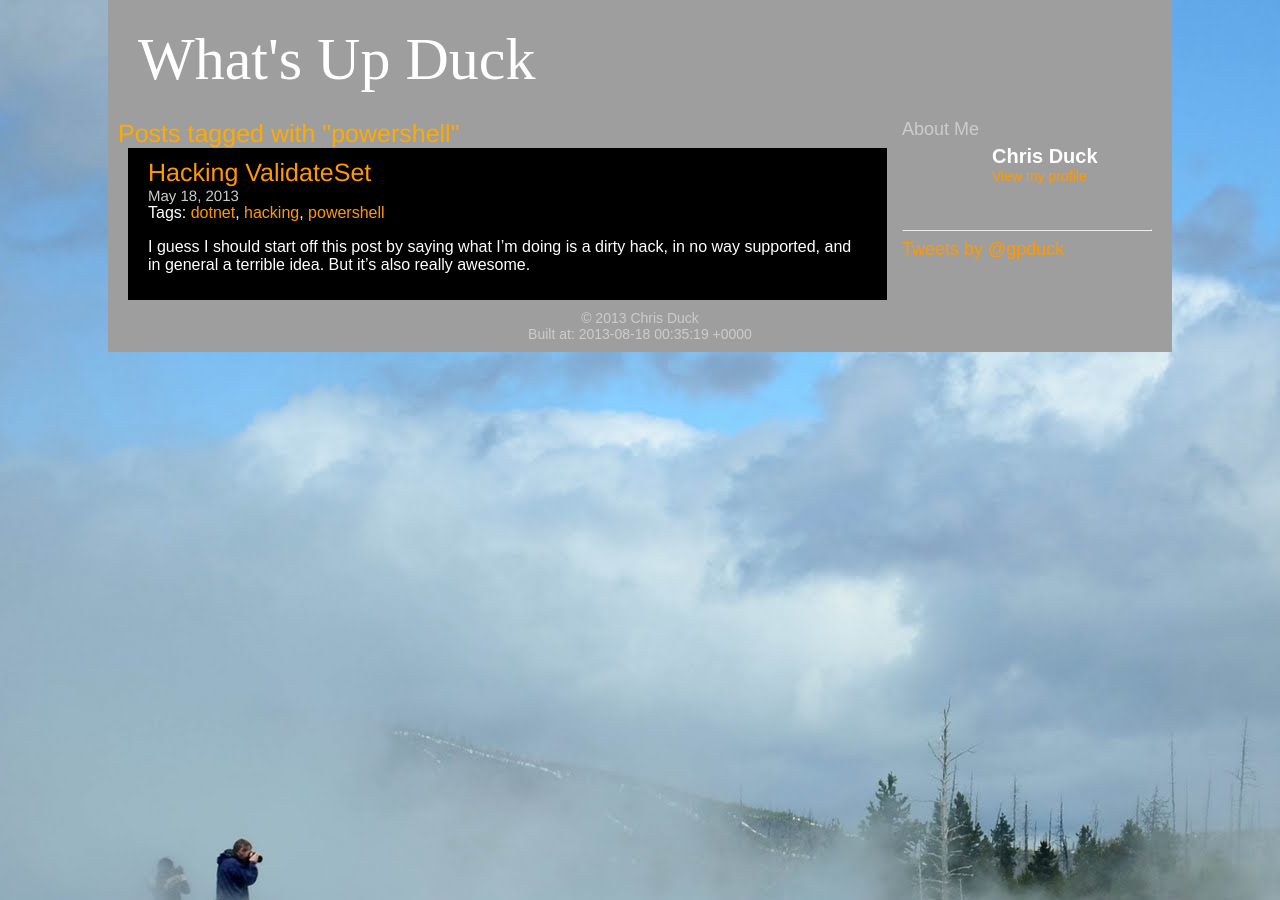
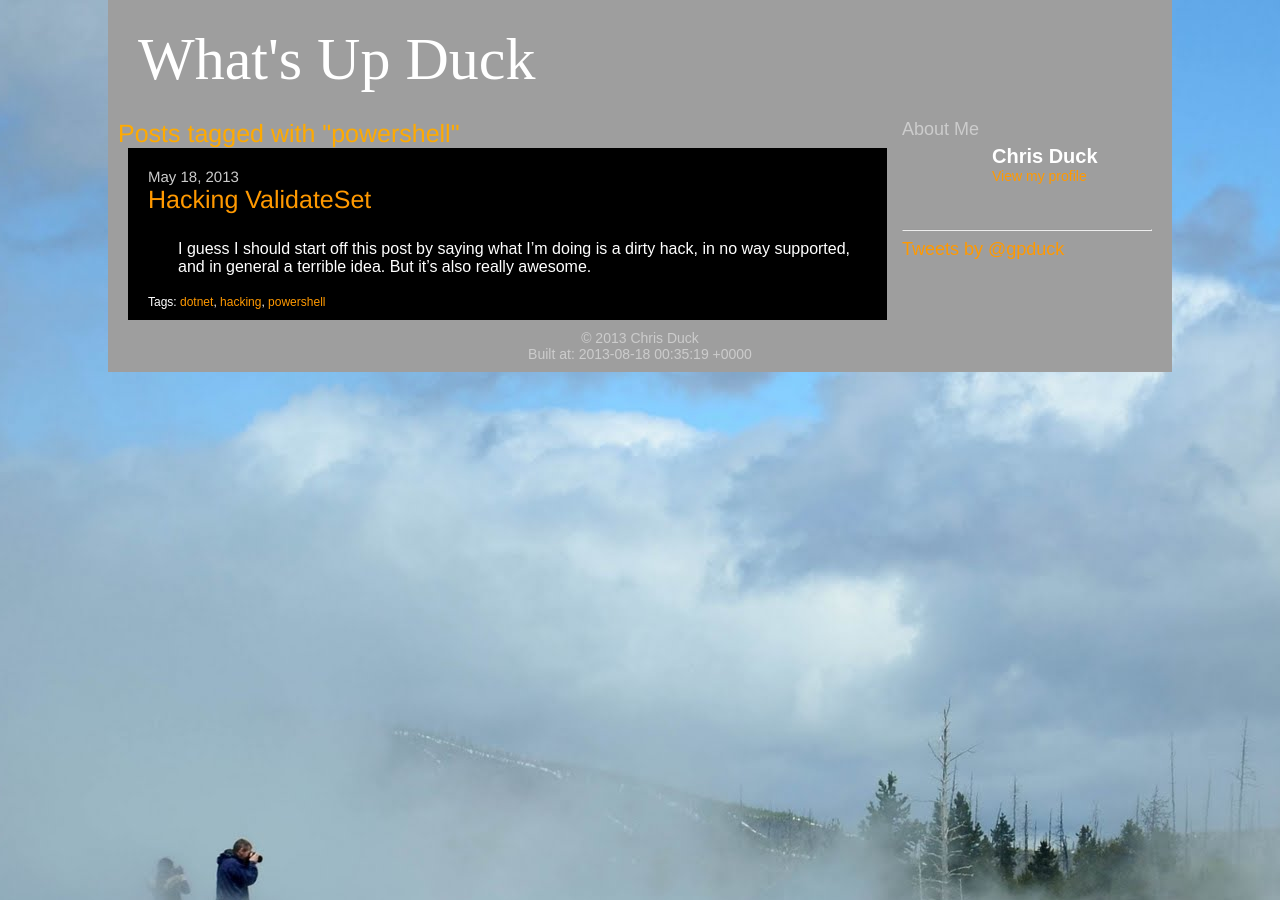
Before and after one commit to gpduck/gpduck.github.io, a Jekyll site: the page built from tag/powershell.html, in a window 1280 px wide. Built offline with Jekyll 4.4.1, drawn with Linux system fonts in a browser that asks for light colours; comment, search, counter and statistics services are not loaded; grey boxes are pictures that could not be loaded.

Commit message:
tag list formatting

```diff
--- a/_includes/postsfortag.html
+++ b/_includes/postsfortag.html
@@ -9,11 +9,13 @@
 				{% assign taggedposts = tag | last %}
 				{% for taggedpost in taggedposts %}
 					<div class="postsummary">
-						<span class="posttitle"><a href="{{ site.baseurl}}{{ taggedpost.url }}">{{ taggedpost.title }}</a></span> <span class="postdate">{{ taggedpost.date | date: "%B %e, %Y" }}</span>
+						<span class="postdate">{{ taggedpost.date | date: "%B %e, %Y" }}</span>
+						<span class="posttitle"><a href="{{ site.baseurl}}{{ taggedpost.url }}">{{ taggedpost.title }}</a></span>
+						<div class="postexcerpt">{{ taggedpost.excerpt}}</div>
 						{% unless post.tags == empty %}
 							<span class="posttags">Tags: {% for posttag in taggedpost.tags %}<a href="{{ site.baseurl }}/tag/{{ posttag }}.html">{{ posttag }}</a>{% unless forloop.last %}, {% endunless %}{% endfor %}</span>
 						{% endunless %}
-						<div class="postexcerpt">{{ taggedpost.excerpt}}</div>
+
 					</div>
 					{% unless forloop.last %}<hr />{% endunless %}
 				{% endfor %}
--- a/css/site.css
+++ b/css/site.css
@@ -54,6 +54,19 @@ span#blogtitle, span#blogtitle a {
 	padding-top: 10px;
 	padding-bottom: 10px;
 	display: block;
+}
+
+.postsummary {
+	padding-top: 10px;
+}
+
+.postexcerpt {
+	padding-top: 10px;
+	padding-left: 30px;
+}
+
+.posttags {
+	font-size: 12px;
 }
 
 #postheader {
```
